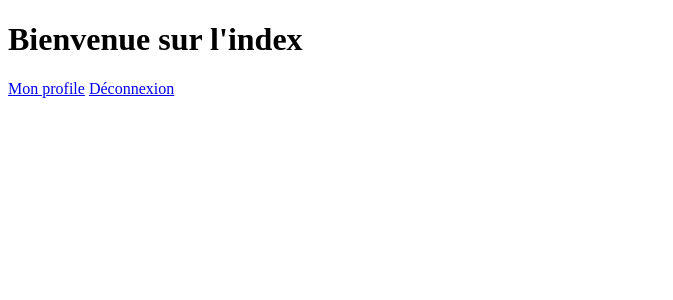
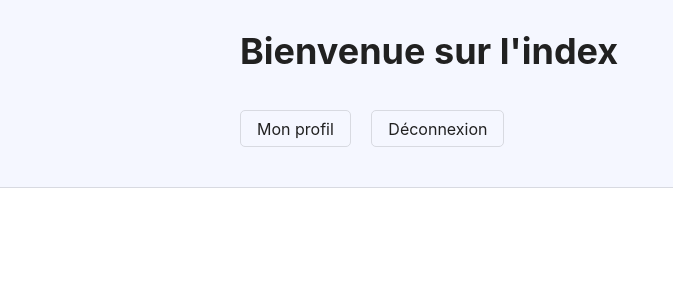
Before and after one commit to BaptisteFT/projet-alternants, a Symfony app: template templates/main/index.html.twig in a window 1280 px wide. Shown: the top 300 px of the page, without its empty margins (0-673 px from the left). Run offline with Twig, Linux system fonts and the light colour scheme; the template is opened without the code that fills it, so the values that code supplies are empty; some libraries are stand-ins or nearby versions.

Commit message:
Front-end added

```diff
--- /dev/null
+++ b/public/css/simple.css
@@ -0,0 +1,367 @@
+/* Set the global variables for everything. Change these to use your own fonts/colours. */
+:root {
+
+  /* Set sans-serif & mono fonts */
+  --sans-font: apple-system, BlinkMacSystemFont, avenir next, avenir, "Nimbus Sans L", roboto, noto, segoe ui, arial, helvetica, helvetica neue, sans-serif;
+  --mono-font: Consolas, Monaco, "Andale Mono", "Ubuntu Mono", monospace;
+
+  /* Default (light) theme */
+  --bg: #fff;
+  --accent-bg: #F5F7FF;
+  --text: #212121;
+  --text-light: #666;
+  --border: #D8DAE1;
+  --accent: #0D47A1;
+  --accent-light: #90CAF9;
+  --code: #D81B60;
+}
+
+/* Dark theme */
+@media (prefers-color-scheme: dark) {
+  :root {
+    --bg: #212121;
+    --accent-bg: #2b2b2b;
+    --text: #ababab;
+    --text-light: #808080;
+    --border: #666;
+    --accent: #FFB300;
+    --accent-light: #FFECB3;
+    --code: #F06292;
+  }
+
+  img {
+    opacity: .6;
+  }
+}
+
+* {
+  /* Set the font globally */
+  font-family: var(--sans-font);
+}
+
+/* Make the body a nice central block */
+body {
+  color: var(--text);
+  background: var(--bg);
+  font-size: 1.15rem;
+  line-height: 1.5;
+  margin: 0;
+}
+
+/* Make the main element a nice central block */
+main {
+  margin: 0 auto;
+  margin-top: 1rem;
+  max-width: 45rem;
+  padding: 0 .5rem;
+}
+
+/* Make the header bg full width, but the content inline with body */
+header {
+	background: var(--accent-bg);
+	border-bottom: 1px solid var(--border);
+  padding: 1.5rem 15rem;
+  margin-bottom: 3rem;
+}
+
+/* Reduces header padding on smaller screens */
+@media only screen and (max-width: 1200px) {
+  header {
+    padding: 1rem;
+  }
+}
+
+/* Remove margins for header text */
+header h1,
+header p {
+  margin: 0;
+}
+
+/* Format navigation */
+nav {
+  font-size: 1rem;
+  line-height: 2;
+  padding: 1rem 0;
+}
+
+nav a {
+  margin: 1rem 1rem 0 0;
+  border: 1px solid var(--border);
+  border-radius: 5px;
+  color: var(--text) !important;
+  display: inline-block;
+  padding: .1rem 1rem;
+  text-decoration: none;
+  transition: .4s;
+}
+
+nav a:hover {
+  color: var(--accent) !important;
+  border-color: var(--accent);
+}
+
+nav a.current:hover {
+  text-decoration: none;
+}
+
+footer {
+  margin-top: 4rem;
+  padding: 2rem 1rem 1.5rem 1rem;
+  color: var(--text-light);
+  font-size: .9rem;
+  text-align: center;
+  border-top: 1px solid var(--border);
+}
+
+/* Format headers */
+h1 {
+	font-size: 2.25rem;
+}
+
+h2 {
+	font-size: 1.85rem;
+  margin-top: 3rem;
+}
+
+h3 {
+	font-size: 1.55rem;
+  margin-top: 3rem;
+}
+
+h4 {
+	font-size: 1.25rem;
+}
+
+h5 {
+	font-size: 1.15rem;
+}
+
+h6 {
+	font-size: .9rem;
+}
+
+/* Format links & buttons */
+a,
+a:visited {
+  color: var(--accent);
+}
+
+a:hover {
+  text-decoration: none;
+}
+
+a button,
+button,
+input[type="submit"],
+input[type="reset"],
+input[type="button"] {
+  border: none;
+  border-radius: 5px;
+  background: var(--accent);
+  font-size: 1rem;
+  color: var(--bg);
+  padding: .7rem .9rem;
+  margin: .5rem 0;
+  transition: .4s;
+}
+
+a button[disabled],
+button[disabled],
+input[type="submit"][disabled],
+input[type="reset"][disabled],
+input[type="button"][disabled] {
+	cursor: default;
+	opacity: .5;
+	cursor: not-allowed;
+}
+
+button:focus,
+button:enabled:hover,
+input[type="submit"]:focus,
+input[type="submit"]:enabled:hover,
+input[type="reset"]:focus,
+input[type="reset"]:enabled:hover,
+input[type="button"]:focus,
+input[type="button"]:enabled:hover {
+	opacity: .8;
+}
+
+/* Format the expanding box */
+details {
+	padding: .6rem 1rem;
+	background: var(--accent-bg);
+	border: 1px solid var(--border);
+	border-radius: 5px;
+  margin-bottom: 1rem;
+}
+
+summary {
+	cursor: pointer;
+	font-weight: bold;
+}
+
+details[open] {
+	padding-bottom: .75rem;
+}
+
+details[open] summary {
+	margin-bottom: .5rem;
+}
+
+details[open]>*:last-child {
+	margin-bottom: 0;
+}
+
+/* Format tables */
+table {
+	border-collapse: collapse;
+	width: 100%
+}
+
+td,
+th {
+	border: 1px solid var(--border);
+	text-align: left;
+	padding: .5rem;
+}
+
+th {
+	background: var(--accent-bg);
+  font-weight: bold;
+}
+
+tr:nth-child(even) {
+	/* Set every other cell slightly darker. Improves readability. */
+	background: var(--accent-bg);
+}
+
+table caption {
+	font-weight: bold;
+	margin-bottom: .5rem;
+}
+
+/* Lists */
+ol,
+ul {
+	padding-left: 3rem;
+}
+
+/* Format forms */
+textarea,
+select,
+input {
+  font-size: inherit;
+  font-family: inherit;
+	padding: .5rem;
+	margin-bottom: .5rem;
+  color: var(--text);
+	background: var(--bg);
+	border: 1px solid var(--border);
+	border-radius: 5px;
+	box-shadow: none;
+	box-sizing: border-box;
+  width: 60%;
+}
+
+/* Make the textarea wider than other inputs */
+textarea {
+  width: 80%
+}
+
+/* Makes input fields wider on smaller screens */
+@media only screen and (max-width: 720px) {
+  textarea,
+  select,
+  input {
+    width: 100%;
+  }
+}
+
+/* Ensures the checkbox and radio inputs do not have a set width like other input fields */
+input[type="checkbox"], input[type="radio"]{
+  width: auto;
+}
+
+/* Without this any HTML using <fieldset> shows ugly borders and has additional padding/margin. (Issue #3) */
+fieldset {
+  border: 0;
+  padding: 0;
+  margin: 0;
+}
+
+/* Misc body elements */
+
+hr {
+	color: var(--border);
+  border-top: 1px;
+	margin: 1rem auto;
+}
+
+mark {
+	padding: 3px 6px;
+	background: var(--accent-light);
+}
+
+main img {
+  max-width: 100%;
+  border-radius: 5px;
+}
+
+figure {
+  margin: 0;
+}
+
+figcaption {
+  font-size: .9rem;
+  color: var(--text-light);
+  text-align: center;
+  margin-bottom: 1rem;
+}
+
+blockquote {
+  margin: 2rem 0 2rem 2rem;
+  padding: .4rem .8rem;
+	border-left: .35rem solid var(--accent);
+	opacity: .8;
+	font-style: italic;
+}
+
+cite {
+  font-size: 0.9rem;
+  color: var(--text-light);
+  font-style: normal;
+}
+
+/* Use mono font for code like elements */
+code,
+pre,
+kbd,
+samp {
+	font-family: var(--mono-font);
+  font-size: 1.1rem;
+  color: var(--code);
+}
+
+kbd {
+  border: 1px solid var(--code);
+	border-bottom: 3px solid var(--code);
+  border-radius: 5px;
+  padding: .1rem;
+}
+
+pre {
+	padding: 1rem 1.4rem;
+	max-width: 100%;
+	overflow: auto;
+  background: var(--accent-bg);
+  border: 1px solid var(--border);
+  border-radius: 5px;
+}
+
+/* Fix embedded code within pre */
+pre code {
+    color: var(--text);
+    background: none;
+    margin: 0;
+    padding: 0;
+}
--- a/templates/base.html.twig
+++ b/templates/base.html.twig
@@ -3,12 +3,13 @@
     <head>
         <meta charset="UTF-8">
 
-        {% block stylesheets %}{% endblock %}
+        {% block stylesheets %}<link rel = "stylesheet" href = "css/simple.css"/>{% endblock %}
     </head>
     <body>
         {% block body %}{% endblock %}
         {% block javascripts %}
 
+
         {% endblock %}
     </body>
 </html>
--- a/templates/contract/contractForm.html.twig
+++ b/templates/contract/contractForm.html.twig
@@ -2,13 +2,16 @@
 <html lang="fr">
 <head>
     <meta charset="UTF-8">
+    <link rel = "stylesheet" href = "css/simple.css"/>
     <title>Projet Alternant</title>
 </head>
 <body>
 {% block body %}
+<header>
     <div>
         <h1>Formulaire de préconvention</h1>
-
+</header>
+<main>
         {{ form_start(form) }}
 
         <h2>Informations</h2>
@@ -55,6 +58,7 @@
         {{ form_end(form) }}
 
     </div>
+  </main>
 {% endblock %}
 </body>
 </html>
--- a/templates/contract/pdfViewer.html.twig
+++ b/templates/contract/pdfViewer.html.twig
@@ -2,6 +2,7 @@
 <html lang="fr">
     <head>
         <meta charset="utf-8" />
+        <link rel = "stylesheet" href = "css/simple.css"/>
         <script src="https://unpkg.com/pdf-lib"></script>
         <title>Projet Alternant</title>
     </head>
--- a/templates/main/admin.html.twig
+++ b/templates/main/admin.html.twig
@@ -2,13 +2,16 @@
 <html lang="fr">
 <head>
     <meta charset="utf-8" />
+    <link rel = "stylesheet" href = "css/simple.css"/>
     <script src="https://unpkg.com/pdf-lib"></script>
     <title>Projet Alternant</title>
 </head>
 <body>
 {% block body %}
+<header>
     <h1>Administration de l'application</h1>
-
+</header>
+<main>
     <div>
         <h2>Utilisateurs de l'application</h2>
         <table>
@@ -39,6 +42,7 @@
             {% endfor %}
         </table>
     </div>
+  </header>
 
 {% endblock %}
 </body>
--- a/templates/main/index.html.twig
+++ b/templates/main/index.html.twig
@@ -2,10 +2,12 @@
 <html lang="fr">
 <head>
     <meta charset="UTF-8">
+    <link rel = "stylesheet" href = "css/simple.css"/>
     <title>Projet Alternant</title>
 </head>
 <body>
 {% block body %}
+  <header>
     <h1>Bienvenue sur l'index</h1>
 
     <nav>
@@ -15,11 +17,12 @@
             <a href="{{ path('excel_parse') }}"> Ajout des étudiants automatique</a>
 
         {% endif %}
-        <a href="{{ path('my_profil', {userId: app.user.id}) }}">Mon profile</a>
+        <a href="{{ path('my_profil', {userId: app.user.id}) }}">Mon profil</a>
         <a href="{{ path('app_logout') }}"> Déconnexion</a>
     </nav>
+  </header>
 
-
+<main>
     {% if is_granted('ROLE_ADMIN') %}
         <div>
             <h2>Liste des etudiants :</h2>
@@ -88,8 +91,9 @@
         </div>
     {% endif %}
 
-
-
+</main>
+    <script src = "https://ajax.googleapis.com/ajax/libs/jquery/1.12.0/jquery.min.js"></script>
+    <script src =  "https://maxcdn.bootstrapcdn.com/bootstrap/3.3.6/js/bootstrap.min.js"></script>
 {% endblock %}
 </body>
 </html>
--- a/templates/registration/modify-company.html.twig
+++ b/templates/registration/modify-company.html.twig
@@ -2,11 +2,13 @@
 <html lang="fr">
 <head>
     <meta charset="UTF-8">
+    <link rel = "stylesheet" href = "css/simple.css"/>
     <title>Projet Alternant</title>
 </head>
 <body>
 {% block body %}
-    <p>Votre compte a bien été activer, nous aimerions en savoir plus sur votre entreprise avant de remplir la convention</p>
+<main>
+    <p>Votre compte a bien été activé, nous aimerions en savoir plus sur votre entreprise avant de remplir la convention.</p>
 
     {{ form_start(companyForm) }}
 
@@ -16,6 +18,7 @@
         <button type="submit" class="btn">Valider</button>
 
     {{ form_end(companyForm) }}
+</main>
 {% endblock %}
 </body>
 </html>
```
Also changed, not shown: templates/main/profile.html.twig (+7 -4 lines), templates/registration/excelParse.html.twig (+7 -2 lines), templates/registration/modify.html.twig (+21 -10 lines), templates/registration/register.html.twig (+20 -8 lines), templates/security/login.html.twig (+13 -5 lines), 2 other files.
